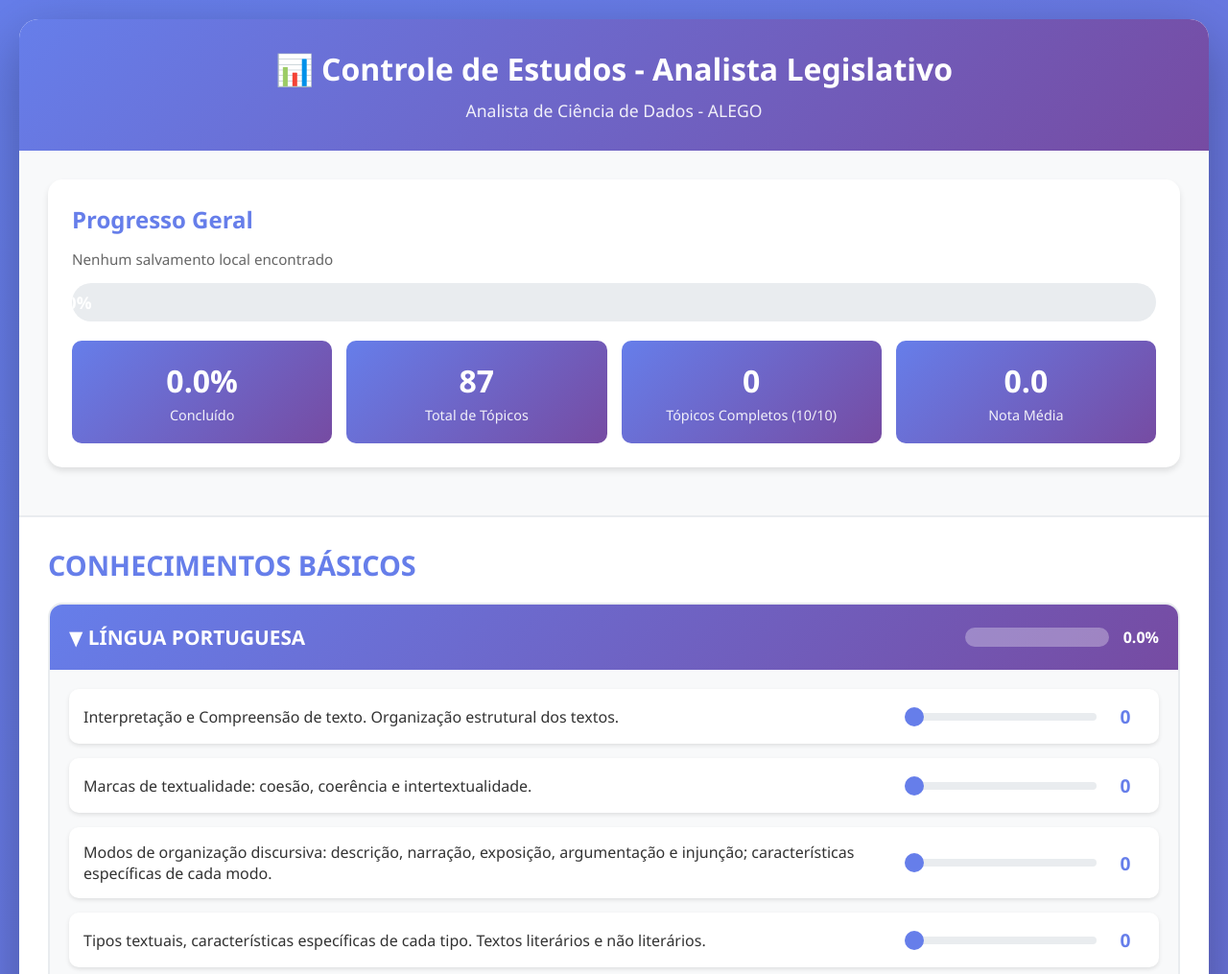
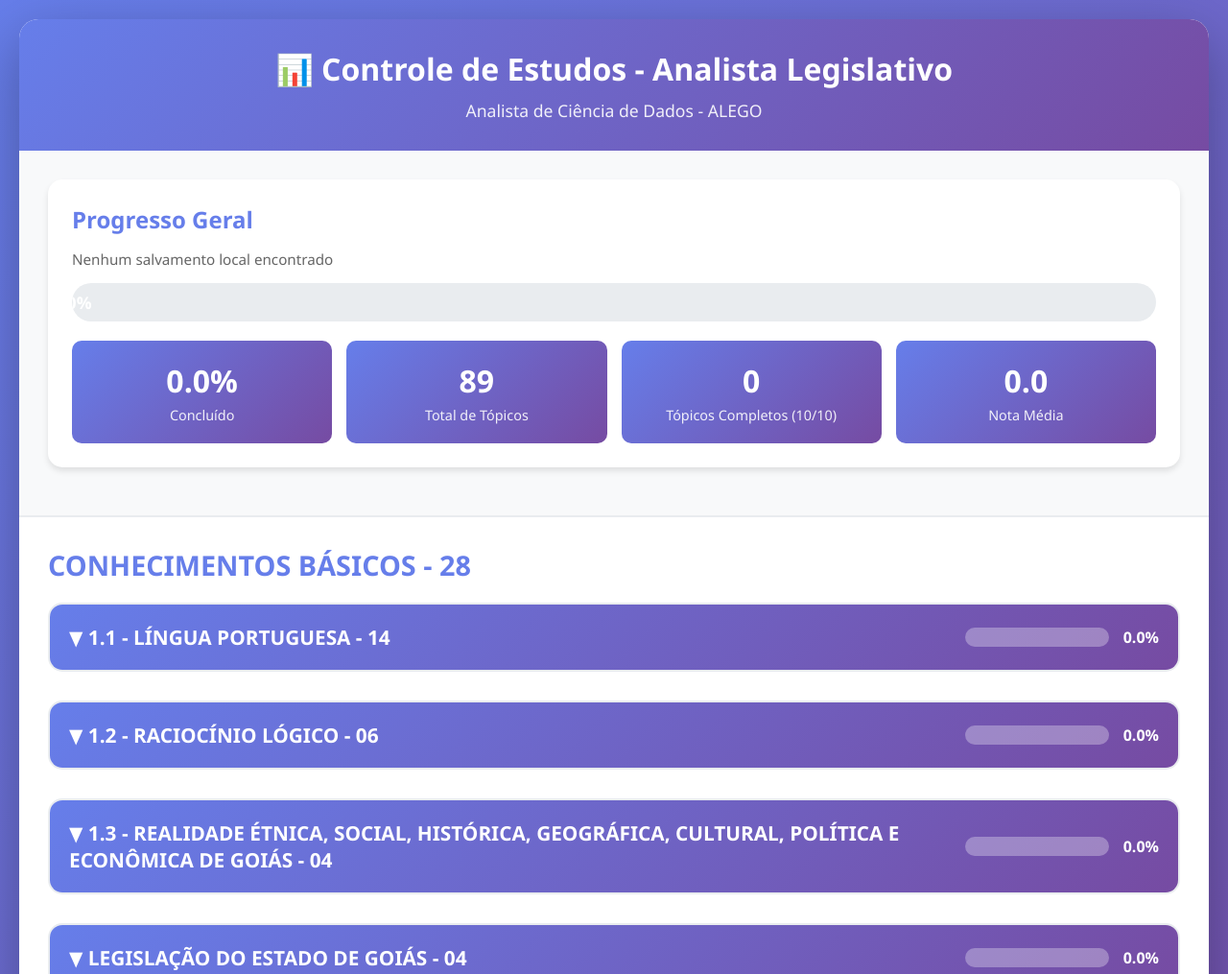
Before and after one commit to ronenfilho/alego-conteudo, a plain HTML site: page docs/index.html in a window 1280 px wide. Shown: the top 1015 px of the page at 96% size. Drawn offline with Linux system fonts and the light colour scheme.

Commit message:
estrutura carregada automaticamente do conteudo.md

```diff
--- a/docs/conteudo.md
+++ b/docs/conteudo.md
@@ -2,7 +2,7 @@
 
 ## CONHECIMENTOS BÁSICOS - 28
 
-### LÍNGUA PORTUGUESA - 14
+### 1.1 - LÍNGUA PORTUGUESA - 14
 1. Interpretação e Compreensão de texto. Organização estrutural dos textos.
 2. Marcas de textualidade: coesão, coerência e intertextualidade.
 3. Modos de organização discursiva: descrição, narração, exposição, argumentação e injunção; características específicas de cada modo.
@@ -16,7 +16,7 @@
 13. Vocabulário: neologismos, arcaísmos, estrangeirismos, latinismos.
 14. Ortografia e acentuação gráfica, crase.
 
-### RACIOCÍNIO LÓGICO - 06
+### 1.2 - RACIOCÍNIO LÓGICO - 06
 1. Proposições lógicas: identificação de conectivos lógicos (e, ou, não), e análise de sua veracidade, negação, conjunção, disjunção, implicação, equivalência, proposições simples e compostas.
 2. Equivalências lógicas.
 3. Tabelas Verdade: Construção de tabelas verdade para determinar a veracidade de proposições
@@ -26,7 +26,7 @@ compostas, utilizando os diferentes conectivos lógicos.
 6. Sequências Lógicas: Resolução de problemas envolvendo padrões numéricos, alfabéticos ou de figuras, identificando a lógica subjacente.
 7. Princípios de contagem e noção de probabilidade.
 
-### REALIDADE ÉTNICA, SOCIAL, HISTÓRICA, GEOGRÁFICA, CULTURAL, POLÍTICA E ECONÔMICA DE GOIÁS - 04
+### 1.3 - REALIDADE ÉTNICA, SOCIAL, HISTÓRICA, GEOGRÁFICA, CULTURAL, POLÍTICA E ECONÔMICA DE GOIÁS - 04
 1. Formação territorial e povoamento: Povos indígenas e primeiras ocupações do território. Expedições bandeirantes e o ciclo do ouro. Formação das vilas e criação da Capitania de Goiás (1748). Estrutura administrativa e economia mineradora.
 2. Goiás no Império (1822–1889): Goiás e o processo de Independência. Declínio da mineração e transição para a agropecuária. Estrutura social e política provincial. Escravidão e relações de trabalho.
 3. Goiás na Primeira República (1889–1930): Elites agrárias e economia rural. Urbanização inicial e chegada das ferrovias. Repercussões da Revolução de 1930. 4. A mudança da capital e modernização (1930–1960): Governo de Pedro Ludovico Teixeira e construção de Goiânia. Marcha para o Oeste e integração nacional. Reorganização territorial e infraestrutura.
@@ -41,8 +41,7 @@ Crescimento urbano e formação de polos regionais. Cultura, identidade e desenv
 ### LEGISLAÇÃO DO ESTADO DE GOIÁS - 04
 1. Resolução nº 1.073, de 10 de outubro de 2001 (que dispõe sobre o Regulamento Administrativo da Assembleia Legislativa do Estado de Goiás). Todas as legislações estão disponíveis em: Portal da Alego – A Instituição – Legislação e Regimento.
 
-## CONHECIMENTOS ESPECÍFICOS
-Conhecimentos específicos – 42 questões – 42 pontos:
+## CONHECIMENTOS ESPECÍFICOS - 42
 
 ### DIREITO CONSTITUCIONAL - 06
 1. Teoria Geral do Estado. Os poderes do Estado e as respectivas funções.
--- a/docs/index.html
+++ b/docs/index.html
@@ -411,39 +411,47 @@
             const content = {};
             const lines = markdown.split('\n');
             let currentCategory = null;
+            let currentCategoryFull = null;
             let currentDiscipline = null;
+            let currentDisciplineFull = null;
 
             for (let line of lines) {
                 line = line.trim();
 
                 // Detectar categoria (## CONHECIMENTOS BÁSICOS - 28 ou ## CONHECIMENTOS ESPECÍFICOS)
                 if (line.startsWith('## CONHECIMENTOS')) {
-                    const categoryMatch = line.match(/^##\s+(.+?)(?:\s+-\s+\d+)?$/);
+                    const categoryMatch = line.match(/^##\s+(.+?)(?:\s+-\s+(\d+))?$/);
                     if (categoryMatch) {
-                        currentCategory = categoryMatch[1].trim();
+                        const baseName = categoryMatch[1].trim();
+                        currentCategoryFull = line.replace(/^##\s+/, '');
+                        currentCategory = baseName;
                         if (!content[currentCategory]) {
-                            content[currentCategory] = {};
+                            content[currentCategory] = {
+                                _fullTitle: currentCategoryFull,
+                                disciplines: {}
+                            };
                         }
                         currentDiscipline = null;
                     }
                 }
                 // Detectar disciplina (### LÍNGUA PORTUGUESA - 14)
                 else if (line.startsWith('### ') && currentCategory) {
-                    const disciplineMatch = line.match(/^###\s+(.+?)(?:\s+-\s+\d+)?$/);
+                    const disciplineMatch = line.match(/^###\s+(.+?)(?:\s+-\s+(\d+))?$/);
                     if (disciplineMatch) {
-                        currentDiscipline = disciplineMatch[1].trim();
-                        if (!content[currentCategory][currentDiscipline]) {
-                            content[currentCategory][currentDiscipline] = [];
+                        const baseName = disciplineMatch[1].trim();
+                        currentDisciplineFull = line.replace(/^###\s+/, '');
+                        currentDiscipline = baseName;
+                        if (!content[currentCategory].disciplines[currentDiscipline]) {
+                            content[currentCategory].disciplines[currentDiscipline] = {
+                                _fullTitle: currentDisciplineFull,
+                                topics: []
+                            };
                         }
                     }
                 }
                 // Detectar tópicos (linhas começando com número.)
                 else if (/^\d+\./.test(line) && currentDiscipline && currentCategory) {
-                    const topicMatch = line.match(/^\d+\.\s+(.+)/);
-                    if (topicMatch) {
-                        const topic = topicMatch[1].trim();
-                        content[currentCategory][currentDiscipline].push(topic);
-                    }
+                    content[currentCategory].disciplines[currentDiscipline].topics.push(line);
                 }
             }
 
@@ -535,9 +543,9 @@
                 }
 
                 // Se não havia nada salvo, inicializa com zeros
-                for (const [category, disciplines] of Object.entries(studyContent)) {
-                    for (const [discipline, topics] of Object.entries(disciplines)) {
-                        topics.forEach(topic => {
+                for (const [category, categoryData] of Object.entries(studyContent)) {
+                    for (const [discipline, disciplineData] of Object.entries(categoryData.disciplines)) {
+                        disciplineData.topics.forEach(topic => {
                             const key = `${category}|${discipline}|${topic}`;
                             if (!(key in progressData)) progressData[key] = 0;
                         });
@@ -585,7 +593,7 @@
             const container = document.getElementById('disciplinesContainer');
             container.innerHTML = '';
 
-            for (const [category, disciplines] of Object.entries(studyContent)) {
+            for (const [category, categoryData] of Object.entries(studyContent)) {
                 const categoryDiv = document.createElement('div');
                 categoryDiv.style.marginBottom = '40px';
 
@@ -593,10 +601,11 @@
                 categoryTitle.style.color = '#667eea';
                 categoryTitle.style.marginBottom = '20px';
                 categoryTitle.style.fontSize = '1.8em';
-                categoryTitle.textContent = category;
+                categoryTitle.textContent = categoryData._fullTitle || category;
                 categoryDiv.appendChild(categoryTitle);
 
-                for (const [discipline, topics] of Object.entries(disciplines)) {
+                for (const [discipline, disciplineData] of Object.entries(categoryData.disciplines)) {
+                    const topics = disciplineData.topics;
                     const disciplineDiv = document.createElement('div');
                     disciplineDiv.className = 'discipline';
 
@@ -606,7 +615,7 @@
 
                     const titleDiv = document.createElement('div');
                     titleDiv.className = 'discipline-title';
-                    titleDiv.innerHTML = `<span class="toggle-icon">▼</span> ${discipline}`;
+                    titleDiv.innerHTML = `<span class="toggle-icon collapsed">▼</span> ${disciplineData._fullTitle || discipline}`;
 
                     const progressDiv = document.createElement('div');
                     progressDiv.className = 'discipline-progress';
@@ -630,7 +639,7 @@
                     header.appendChild(progressDiv);
 
                     const content = document.createElement('div');
-                    content.className = 'discipline-content';
+                    content.className = 'discipline-content collapsed';
 
                     topics.forEach(topic => {
                         const topicDiv = document.createElement('div');
@@ -713,8 +722,9 @@
             document.getElementById('averageScore').textContent = averageScore;
 
             // Atualizar progresso por disciplina
-            for (const [category, disciplines] of Object.entries(studyContent)) {
-                for (const [discipline, topics] of Object.entries(disciplines)) {
+            for (const [category, categoryData] of Object.entries(studyContent)) {
+                for (const [discipline, disciplineData] of Object.entries(categoryData.disciplines)) {
+                    const topics = disciplineData.topics;
                     let disciplineScore = 0;
                     topics.forEach(topic => {
                         disciplineScore += progressData[`${category}|${discipline}|${topic}`] || 0;
@@ -738,9 +748,9 @@
         async function resetProgress() {
             if (confirm('⚠️ Tem certeza que deseja resetar todo o progresso? Esta ação não pode ser desfeita.')) {
                 progressData = {};
-                for (const [category, disciplines] of Object.entries(studyContent)) {
-                    for (const [discipline, topics] of Object.entries(disciplines)) {
-                        topics.forEach(topic => {
+                for (const [category, categoryData] of Object.entries(studyContent)) {
+                    for (const [discipline, disciplineData] of Object.entries(categoryData.disciplines)) {
+                        disciplineData.topics.forEach(topic => {
                             progressData[`${category}|${discipline}|${topic}`] = 0;
                         });
                     }
```
